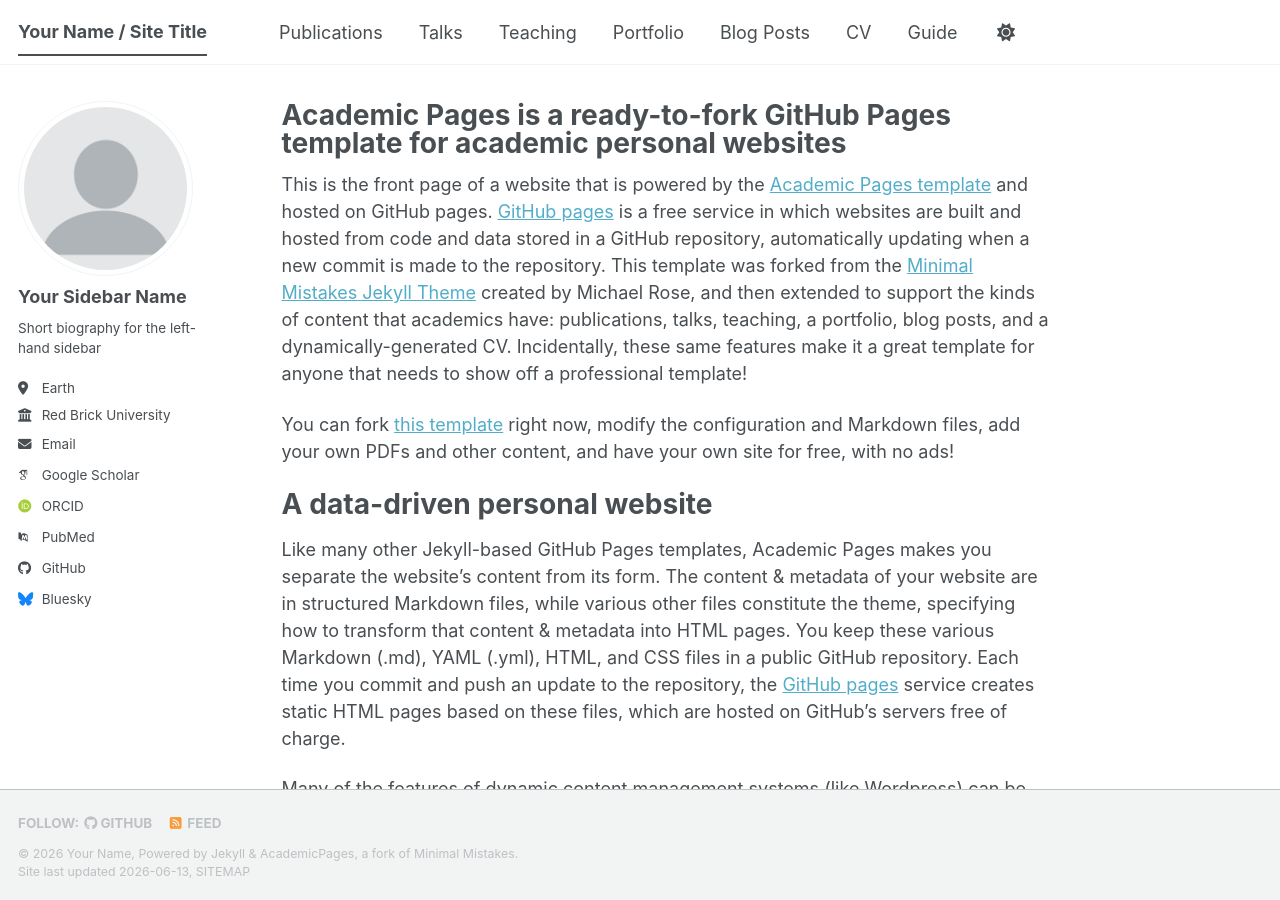
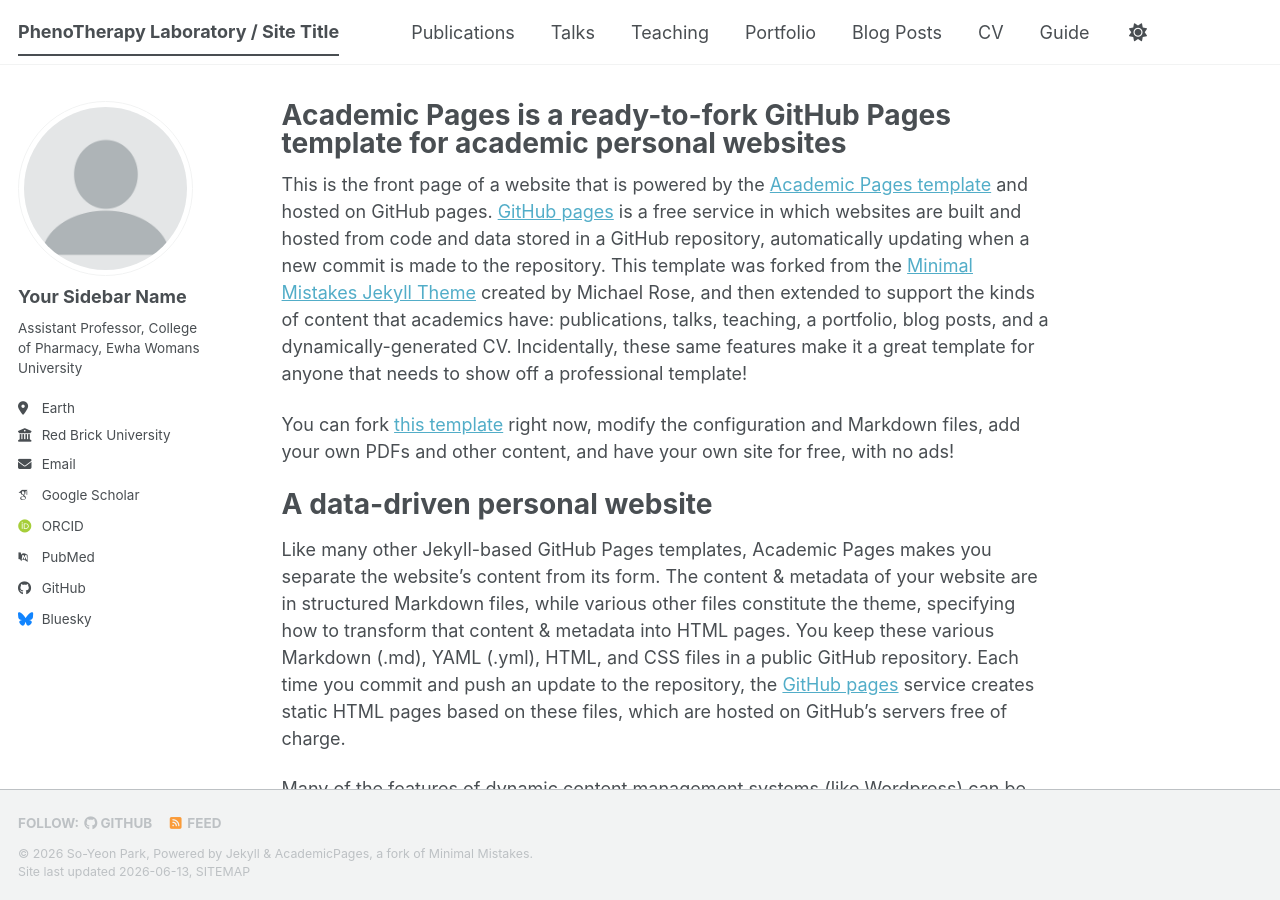
Before and after one commit to PhenoTherapy/phenotherapy.github.io, a Jekyll site: the page built from _pages/about.md, in a window 1280 px wide and 900 px high. Built offline with Jekyll 4.4.1, drawn with Linux system fonts in a browser that asks for light colours; some web fonts are replaced; a script bundle is joined from its source files by our own code; library files that are not in the unit come from our copies.

Commit message:
Update _config.yml

```diff
--- a/_config.yml
+++ b/_config.yml
@@ -9,9 +9,9 @@
 # Basic Site Settings
 locale                   : "en-US"
 site_theme               : "default" # The available themes options are "default", "air", "sunrise", "mint", "dirt" and "contrast"
-title                    : "Your Name / Site Title"
+title                    : "PhenoTherapy Laboratory / Site Title"
 title_separator          : "-"
-name                     : &name "Your Name"
+name                     : &name "So-Yeon Park"
 description              : &description "Your Name's academic portfolio"   # Update this with a general description of your site, this is the default if not overridden by a page
 url                      : https://academicpages.github.io # The base hostname & protocol for your site e.g. "https://[your GitHub username].github.io",
                                                            # or if you already have some other page hosted on Github then use "https://[your GitHub username].github.io/[Your Repo Name]"
@@ -26,11 +26,11 @@
   avatar           : "profile.png"
   name             : "Your Sidebar Name"
   pronouns         : # example: "she/her"
-  bio              : "Short biography for the left-hand sidebar"
+  bio              : "Assistant Professor, College of Pharmacy, Ewha Womans University"
   location         : "Earth"
   employer         : "Red Brick University"
   uri              : # URL
-  email            : "none@example.org"
+  email            : "syeonp@ewha.ac.kr"
 
   # Academic websites
   academia         : # URL
```
